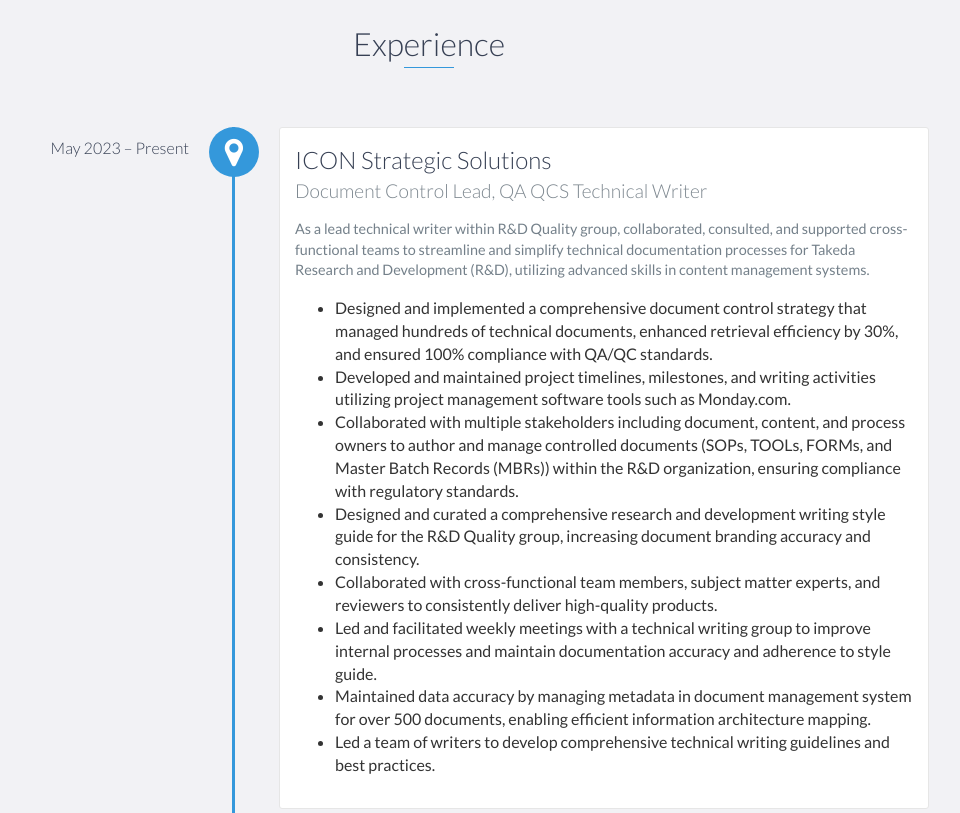
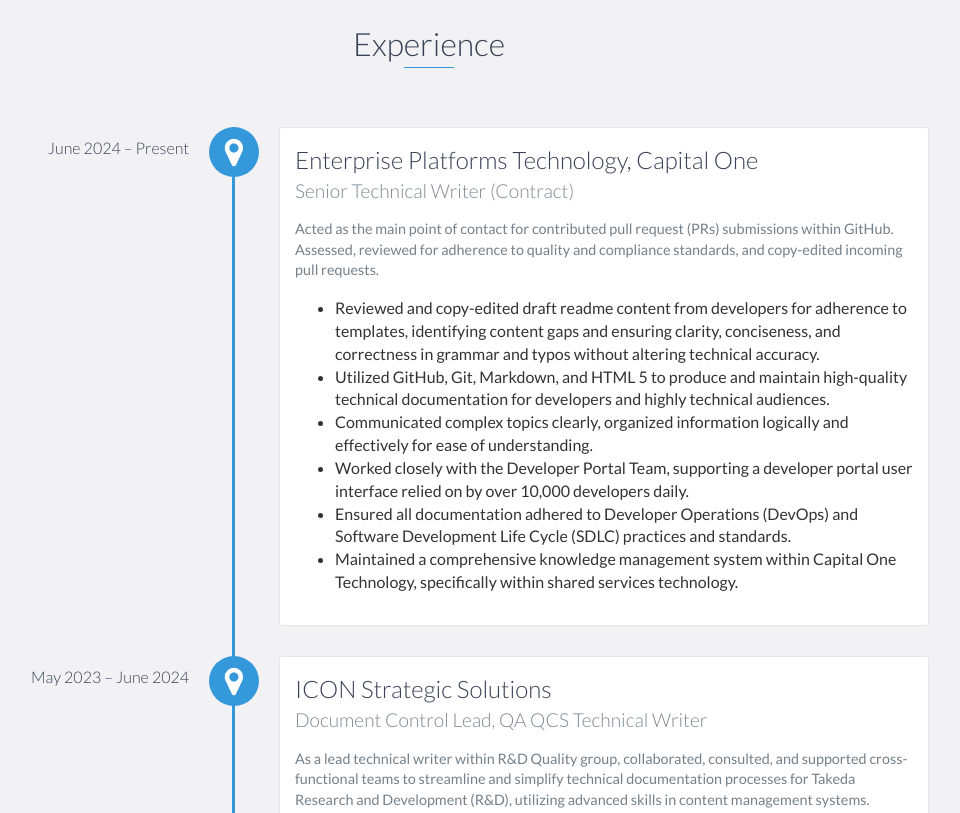
Before and after one commit to onayiga/technical-writing-portfolio, a website: page index.html in a window 1280 px wide. Shown: the part 1140-1953 px from the top of the page, without its empty margins (211-1171 px from the left). Drawn offline with nearby package versions, Linux system fonts and the light colour scheme.

Commit message:
Update index.html
Added latest work history

```diff
--- a/index.html
+++ b/index.html
@@ -87,7 +87,29 @@
     <div id="experience" class="background-alt">
         <h2 class="heading">Experience</h2>
         <div id="experience-timeline">
-            <div data-date="May 2023 – Present">
+
+	  <div data-date="June 2024 – Present">
+                <h3>Enterprise Platforms Technology, Capital One</h3>
+                <h4>Senior Technical Writer (Contract)</h4>
+                <p>
+
+		  <p>Acted as the main point of contact for contributed pull request (PRs) submissions within GitHub. Assessed, reviewed for adherence to quality and compliance standards, and copy-edited incoming pull requests.</p>
+                   <ul>
+
+                <li> Reviewed and copy-edited draft readme content from developers for adherence to templates, identifying content gaps and ensuring clarity, conciseness, and correctness in grammar and typos without altering technical accuracy.</li>
+		<li> Utilized GitHub, Git, Markdown, and HTML 5 to produce and maintain high-quality technical documentation for developers and highly technical audiences.</li>
+		<li>Communicated complex topics clearly, organized information logically and effectively for ease of understanding.</li>
+		<li>Worked closely with the Developer Portal Team, supporting a developer portal user interface relied on by over 10,000 developers daily.</li>
+		<li>Ensured all documentation adhered to Developer Operations (DevOps) and Software Development Life Cycle (SDLC) practices and standards.</li>
+		<li>Maintained a comprehensive knowledge management system within Capital One Technology, specifically within shared services technology.</li>
+
+
+                </ul>
+
+                </p>
+            </div>
+
+            <div data-date="May 2023 – June 2024">
                 <h3>ICON Strategic Solutions</h3>
                 <h4>Document Control Lead, QA QCS Technical Writer</h4>
                 <p>
```
